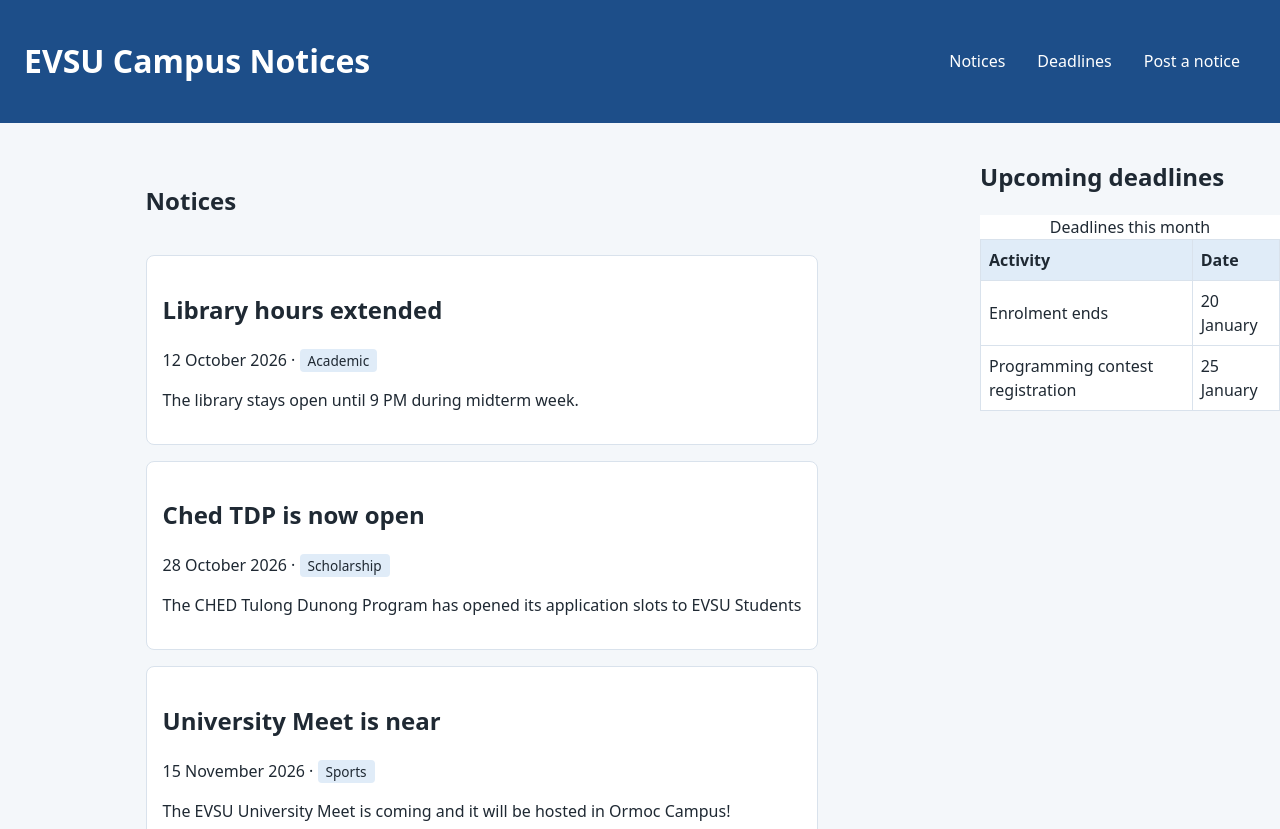
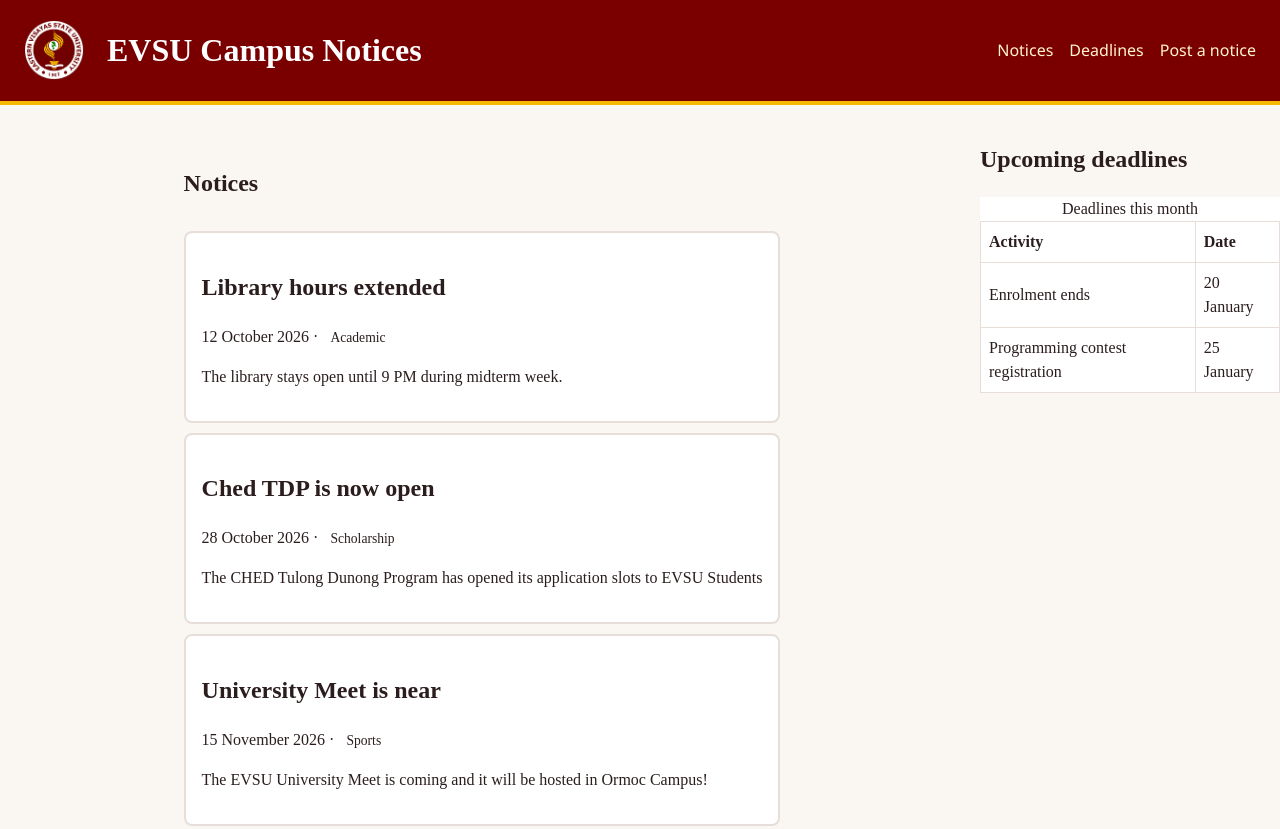
Before and after one commit to jayjayyymon/campus-notice-board, a plain HTML site: page week3/week3.html in a window 1280 px wide. Shown: the top 829 px of the page. Drawn offline with Linux system fonts and the light colour scheme.

Commit message:
Change colour scheme to match EVSU

```diff
--- a/styles.css
+++ b/styles.css
@@ -34,7 +34,7 @@ body {
 
 .container a {
   background-color: var(--card);
-  border-radius: 10px;
+  border-radius: 8px;
   text-decoration: none;
   padding: 10px;
   color: var(--text);
@@ -42,7 +42,7 @@ body {
 
 a:hover {
   background-color: lightgray;
-  border-radius: 10px;
+  border-radius: 8px;
   border: solid blue 1px;
   color: black;
 }
--- a/week3/styles.css
+++ b/week3/styles.css
@@ -1,23 +1,31 @@
 :root {
-  --brand: #1d4e89;
-  --brand-soft: #e0ecf8;
+  --primary: #7a0000;
+  --primary-dark: #5c0000;
+  --accent: #f5b800;
+  --accent-soft: #fff4cc;
+  --green: #1e7a34;
+  --bg: #faf7f2;
   --surface: #ffffff;
-  --page: #f4f7fa;
-  --text: #1f2933;
-  --border: #d9e2ec;
-  --radius: 8px;
+  --text: #2b1d1d;
+  --text-muted: #6b5b5b;
+  --border: #e7deda;
+  --link: #7a0000;
+  --badge-gray: #6b5b5b;
 }
 @media (prefers-color-scheme: dark) {
   :root:not([data-theme="light"]) {
-    --brand: #6aa6e8;
-    --brand-soft: #1b3552;
-    --surface: #1a232e;
-    --page: #111820;
-    --text: #e6ecf2;
-    --border: #2c3a4a;
+    --bg: #170f0f;
+    --surface: #241717;
+    --text: #f3e9e6;
+    --text-muted: #bba9a5;
+    --border: #3d2a2a;
+    --accent-soft: #3a2c0a;
+    --link: #f5b800;
+    --green: #2e9a49;
+    --badge-gray: #8a7773;
+    color-scheme: dark;
   }
 }
-
 @media (min-width: 600px) {
   .notices {
     grid-template-columns: repeat(2, 1fr);
@@ -54,27 +62,33 @@
 }
 
 body {
-  font-family: system-ui, sans-serif;
+  font-family: "Times New Roman", Times, serif;
   font-size: 1rem;
   line-height: 1.5;
   margin: 0;
-  background: var(--page);
+  background: var(--bg);
   color: var(--text);
   display: grid;
   gap: 16px;
 }
 
 header {
-  background: var(--brand);
+  background: var(--primary);
   color: white;
-  padding: 16px 24px;
+  padding: 5px 24px 5px 24px;
   display: flex;
   flex-wrap: wrap;
+  gap: 8px;
+  border-bottom: solid 4px var(--accent);
   align-items: center;
-  justify-content: space-between;
-  gap: 8px 24px;
 }
 
+header img {
+  max-width: 100%;
+  width: 60px;
+  height: auto;
+  margin-right: 15px;
+}
 main {
   max-width: 1100px;
   margin: 24px auto;
@@ -83,16 +97,16 @@ main {
 
 #notices {
   display: grid;
-  gap: 16px;
+  gap: 10px;
   grid-template-columns: 1fr;
 }
 
 .notice {
   background: var(--surface);
-  border: 1px solid var(--border);
-  border-radius: var(--radius);
+  border: solid 2px var(--border);
   padding: 16px;
   margin-bottom: 0;
+  border-radius: 8px;
 }
 
 .tag {
@@ -106,21 +120,24 @@ footer {
   text-align: center;
   padding: 16px;
 }
-
+.navlinks {
+  margin-left: auto;
+}
 nav ul {
   display: flex;
   flex-wrap: wrap;
   gap: 8px 16px;
   list-style: none;
-  margin: 0;
   padding: 0;
+  font-family: "Segoe UI", Tahoma, Geneva, Verdana, sans-serif;
 }
+
 nav li {
   display: inline-block;
-  margin-right: 16px;
+  margin-left: auto;
 }
 nav a {
-  color: white;
+  color: var(--accent-soft);
   text-decoration: none;
 }
 nav a:hover {
@@ -161,8 +178,8 @@ textarea:focus {
 }
 
 button {
-  background: var(--brand);
-  color: white;
+  background: var(--primary);
+  color: var(--surface);
   border: 0;
   border-radius: var(--radius);
   padding: 10px 20px;
@@ -170,7 +187,7 @@ button {
   cursor: pointer;
 }
 button:hover {
-  background: #163b69;
+  background: var(--primary-dark);
 }
 
 img {
--- a/week3/week3.html
+++ b/week3/week3.html
@@ -8,8 +8,9 @@
   </head>
   <body>
     <header>
+      <img src="./images/logo.png" alt="EVSU Logo" />
       <h1>EVSU Campus Notices</h1>
-      <nav aria-label="Main">
+      <nav aria-label="Main" class="navlinks">
         <ul>
           <li><a href="#notices">Notices</a></li>
           <li><a href="#deadlines">Deadlines</a></li>
```
Also changed, not shown: week3/images/logo.png (added).
